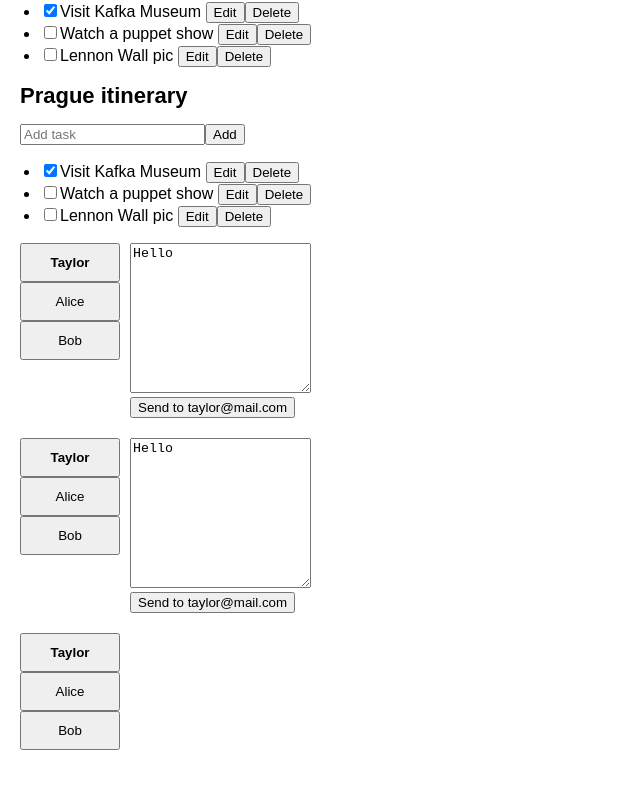
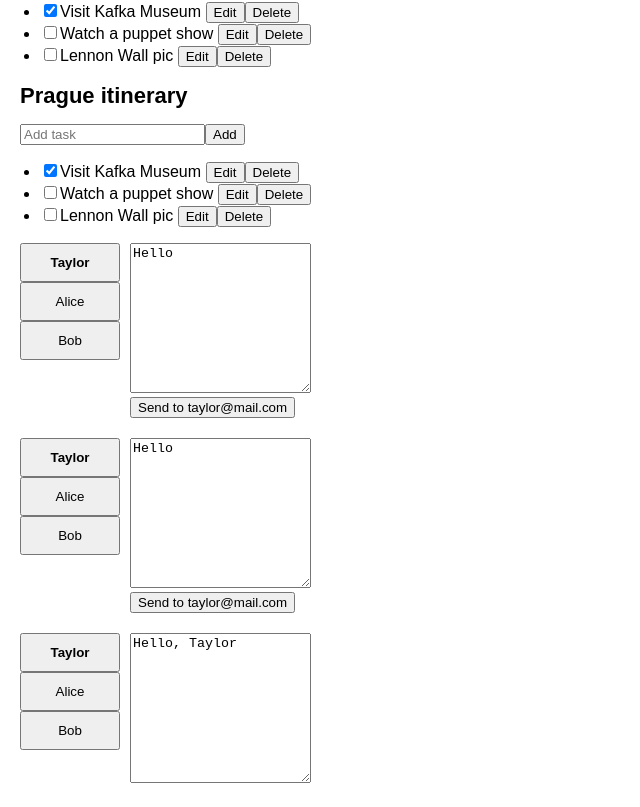
Before and after one commit to zelitosaide/react-js-course, a React (Create React App) app: page / in a window 1280 px wide. Shown: the part 256-1063 px from the top of the page, without its empty margins (0-640 px from the left). Before the commit the page ends 1026 px from the top, so only its background shows below. Built offline with nearby package versions, Linux system fonts and the light colour scheme.

Commit message:
Extracting State Logic into a Reducer

```diff
--- a/src/learn/learn-react/managing-state/extracting-state-logic-into-a-reducer/challenges/restore-input-values-when-switching-between-tabs.js
+++ b/src/learn/learn-react/managing-state/extracting-state-logic-into-a-reducer/challenges/restore-input-values-when-switching-between-tabs.js
@@ -81,4 +81,14 @@ function ContactList({ contacts, selectedId, dispatch }) {
   );
 }
 
-function Chat({ contact, message, dispatch }) {}
+function Chat({ contact, message, dispatch }) {
+  return (
+    <section className="chat">
+      <textarea
+        value={message}
+        placeholder={"Chat to " + contact.name}
+        style={{ height: 150 }}
+      />
+    </section>
+  );
+}
```
